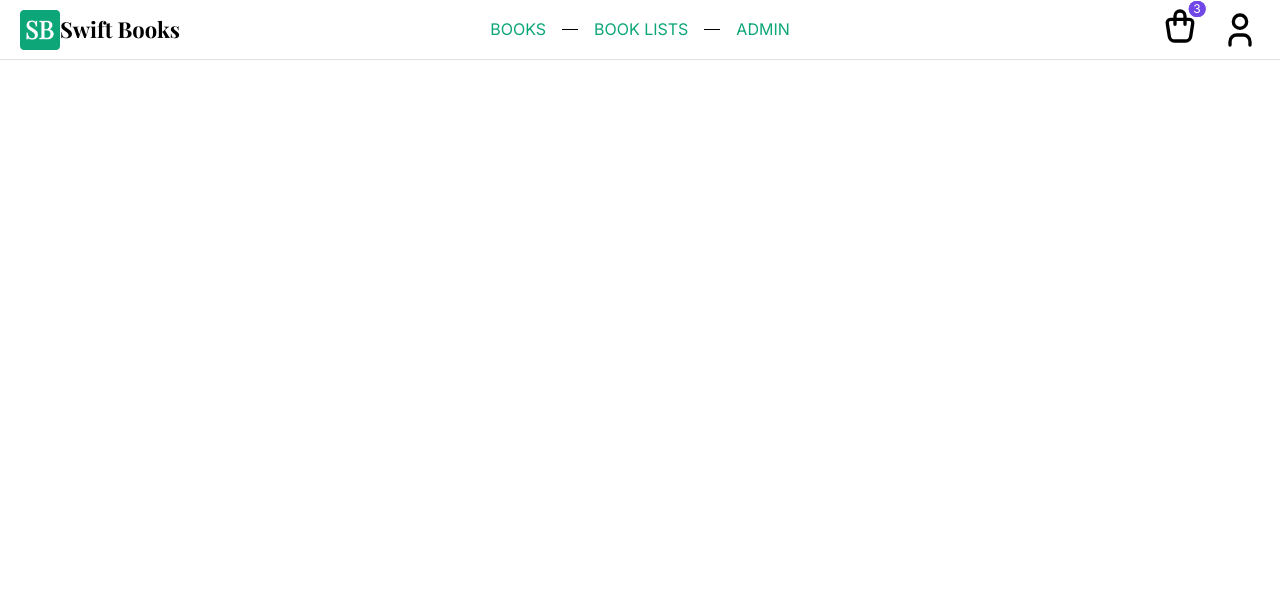
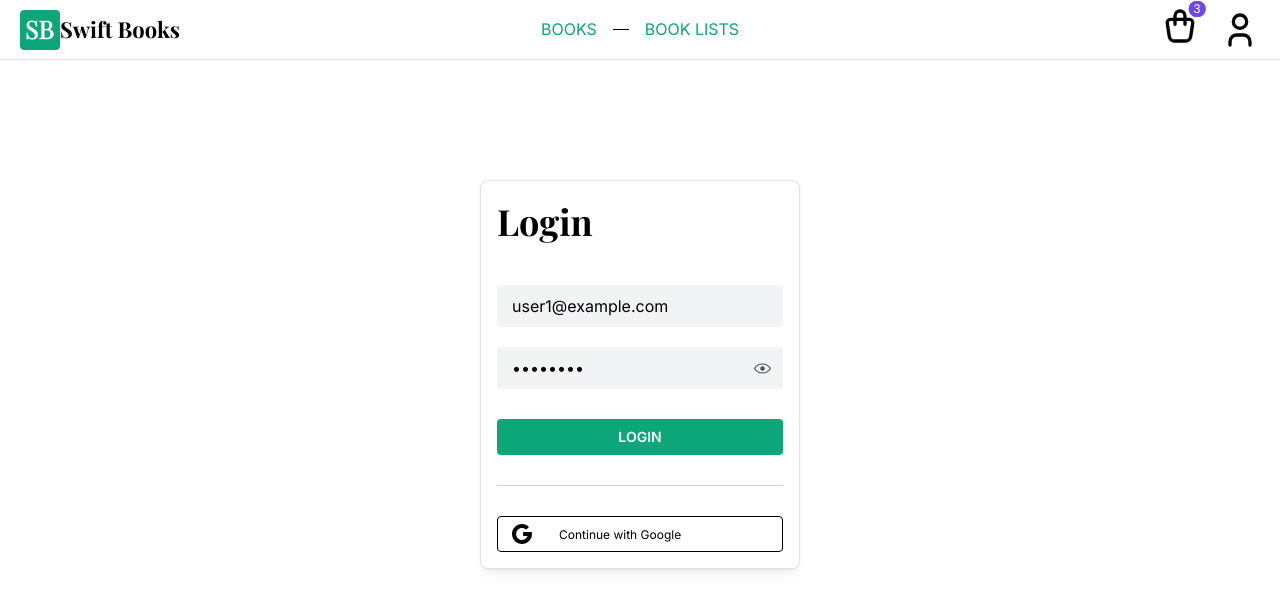
Before and after one commit to kovalromank/swiftbooks, a Next.js app in the folder web/: page /login in a window 1280 px wide. Shown: the top 610 px of the page. Built offline with nearby package versions, Linux system fonts and the light colour scheme; a web font is replaced by a local one.

Commit message:
hide admin route when user is not an admin

```diff
--- a/web/src/components/auth/login.tsx
+++ b/web/src/components/auth/login.tsx
@@ -2,14 +2,59 @@
 
 import { FC } from "react";
 import { PasswordInput, TextInput } from "@mantine/core";
+import { useFormik } from "formik";
+import * as yup from "yup";
 
 import { AuthBox } from "@/components/auth/auth-box";
+import { useLoginMutation } from "@/api/api";
+import { useAuth } from "@/components/auth/auth-context";
+
+const validationSchema = yup.object({
+  email: yup.string().email("Invalid email address").required("Email is required"),
+  password: yup.string().required("Password is required"),
+});
 
 export const Login: FC = ({}) => {
+  const { mutate, isPending } = useLoginMutation();
+  const auth = useAuth();
+
+  const formik = useFormik({
+    initialValues: { email: "user1@example.com", password: "password" },
+    validationSchema,
+    onSubmit(values) {
+      mutate(
+        { email: values.email, password: values.password },
+        {
+          onSuccess: (data) => {
+            auth.login(data.token);
+          },
+        },
+      );
+    },
+  });
+
   return (
-    <AuthBox variant="login">
-      <TextInput placeholder="Username" variant="filled" size="md" />
-      <PasswordInput placeholder="Password" variant="filled" size="md" />
+    <AuthBox variant="login" loading={isPending} onSubmit={formik.handleSubmit}>
+      <TextInput
+        placeholder="Email"
+        name="email"
+        variant="filled"
+        size="md"
+        value={formik.values.email}
+        onChange={formik.handleChange}
+        onBlur={formik.handleBlur}
+        error={formik.touched.email && formik.errors.email}
+      />
+      <PasswordInput
+        placeholder="Password"
+        name="password"
+        variant="filled"
+        size="md"
+        value={formik.values.password}
+        onChange={formik.handleChange}
+        onBlur={formik.handleBlur}
+        error={formik.touched.password && formik.errors.password}
+      />
     </AuthBox>
   );
 };
--- a/web/src/components/book/book-view.tsx
+++ b/web/src/components/book/book-view.tsx
@@ -2,7 +2,7 @@
 
 import { FC, useMemo } from "react";
 import DOMPurify from "dompurify";
-import { Alert, Badge, Button } from "@mantine/core";
+import { Alert, Badge, Button, TypographyStylesProvider } from "@mantine/core";
 import { IconExclamationCircle } from "@tabler/icons-react";
 import { useDocumentTitle } from "@mantine/hooks";
 
@@ -100,7 +100,9 @@ export const BookView: FC<BookViewProps> = ({ id }) => {
       </div>
       <div className={classes.descriptionContainer}>
         {data.subtitle ? <div className={classes.description}>{data.subtitle}</div> : null}
-        {data.description ? <Description content={data.description} /> : null}
+        <TypographyStylesProvider m={0} p={0}>
+          {data.description ? <Description content={data.description} /> : null}
+        </TypographyStylesProvider>
       </div>
     </div>
   );
--- a/web/src/components/layouts/header-links.tsx
+++ b/web/src/components/layouts/header-links.tsx
@@ -5,16 +5,24 @@ import cx from "clsx";
 import { usePathname } from "next/navigation";
 
 import { links } from "./links";
+import { useCurrentUser } from "@/api/api";
+import { useAuth } from "@/components/auth/auth-context";
 
 import sharedClasses from "./shared.module.css";
 import classes from "./header-links.module.css";
 
 export const HeaderLinks: FC<HTMLAttributes<HTMLDivElement>> = ({ className, ...rest }) => {
   const pathname = usePathname();
+  const auth = useAuth();
+  const { data: user } = useCurrentUser(auth.status.isAuthenticated);
+
+  const isAdmin = Boolean(user?.status === "admin");
 
   return (
     <div className={cx(classes.linkContainer, className)} {...rest}>
-      {links.map(({ href, label }, i) => (
+      {links
+        .filter(({ admin }) => (admin ? isAdmin : true))
+        .map(({ href, label }, i) => (
           <Fragment key={href}>
             {i ? <div className={classes.separator}></div> : null}
             <Anchor
--- a/web/src/components/layouts/links.tsx
+++ b/web/src/components/layouts/links.tsx
@@ -3,5 +3,5 @@ import { IconBook2, IconBooks, IconUsers } from "@tabler/icons-react";
 export const links = [
   { href: "/books", label: "Books", icon: <IconBook2 /> },
   { href: "/book-lists", label: "Book lists", icon: <IconBooks /> },
-  { href: "/users", label: "Admin", icon: <IconUsers /> },
+  { href: "/admin", label: "Admin", icon: <IconUsers />, admin: true },
 ];
--- a/web/src/components/layouts/navbar.tsx
+++ b/web/src/components/layouts/navbar.tsx
@@ -6,6 +6,8 @@ import { usePathname } from "next/navigation";
 
 import { Hr } from "@/components/hr";
 import { links } from "./links";
+import { useAuth } from "@/components/auth/auth-context";
+import { useCurrentUser } from "@/api/api";
 
 import sharedClasses from "./shared.module.css";
 import classes from "./navbar.module.css";
@@ -16,6 +18,10 @@ interface NavbarProps {
 
 export const Navbar: FC<NavbarProps> = ({ onClose }) => {
   const pathname = usePathname();
+  const auth = useAuth();
+  const { data: user } = useCurrentUser(auth.status.isAuthenticated);
+
+  const isAdmin = Boolean(user?.status === "admin");
 
   const onLinkClick = useCallback(() => onClose?.(), [onClose]);
 
@@ -26,7 +32,9 @@ export const Navbar: FC<NavbarProps> = ({ onClose }) => {
       </Title>
       <div className={classes.items}>
         <Hr />
-        {links.map(({ href, label, icon }) => (
+        {links
+          .filter(({ admin }) => (admin ? isAdmin : true))
+          .map(({ href, label, icon }) => (
             <Anchor
               key={href}
               component={Link}
--- a/web/src/components/providers.tsx
+++ b/web/src/components/providers.tsx
@@ -4,11 +4,18 @@ import { FC, ReactNode } from "react";
 import { QueryClientProvider } from "@tanstack/react-query";
 
 import { client } from "@/api/api";
+import { AuthProvider, InitGuard } from "@/components/auth/auth-context";
 
 export interface ProvidersProps {
   children: ReactNode;
 }
 
 export const Providers: FC<ProvidersProps> = ({ children }) => {
-  return <QueryClientProvider client={client}>{children}</QueryClientProvider>;
+  return (
+    <QueryClientProvider client={client}>
+      <AuthProvider>
+        <InitGuard>{children}</InitGuard>
+      </AuthProvider>
+    </QueryClientProvider>
+  );
 };
```
Also changed, not shown: web/src/api/types.ts (+20 -0 lines), web/src/components/layouts/app-header.tsx (deleted, +0 -37 lines), web/src/components/layouts/app-header.module.css (deleted). Lines whose indentation alone changed are shown as unchanged.
